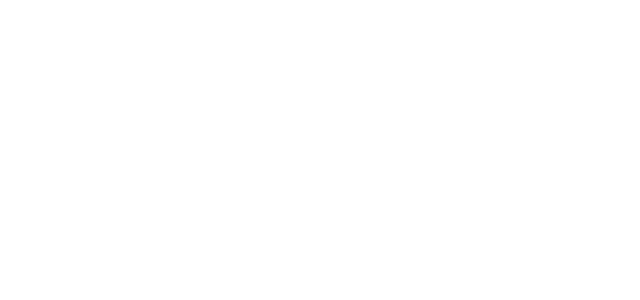
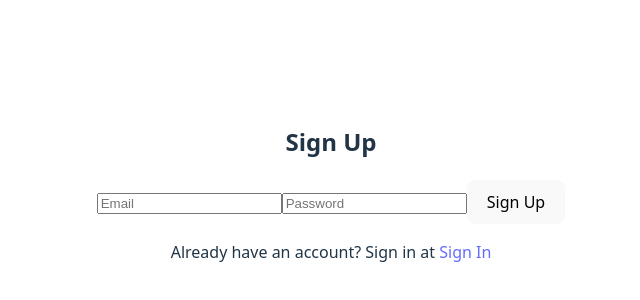
Before and after one commit to achurs/Academic-Sanction-Automation-System, a React (Vite) app: page /signup in a window 1280 px wide. Before the commit this address had no page. Shown: the part 208-508 px from the top of the page, without its empty margins (309-949 px from the left). Built offline with nearby package versions, Linux system fonts and the light colour scheme; no server answers.

Commit message:
implement authentication with Firebase, add sign in and sign up components, and integrate react-toastify for notifications

```diff
--- a/package.json
+++ b/package.json
@@ -13,7 +13,8 @@
     "firebase": "^12.6.0",
     "react": "^19.2.0",
     "react-dom": "^19.2.0",
-    "react-router-dom": "^7.9.6"
+    "react-router-dom": "^7.9.6",
+    "react-toastify": "^11.0.5"
   },
   "devDependencies": {
     "@eslint/js": "^9.39.1",
--- a/src/App.jsx
+++ b/src/App.jsx
@@ -1,11 +1,17 @@
 import { useState } from 'react'
 import './App.css'
+import { useAuth } from './components/AuthContext.jsx'
+import { Navigate } from 'react-router-dom'
+import Home from './components/Home.jsx'
+function App() {
+  const { currentUser } = useAuth()
 
-function App() {
-
+  if (!currentUser) {
+    return <Navigate to="/signin" />
+  }
   return (
     <>
-      <h1>Academic Sanction Automation System</h1>
+      <Home />
     </>
   )
 }
--- /dev/null
+++ b/src/components/AuthContext.jsx
@@ -0,0 +1,37 @@
+import { createContext,useContext,useEffect,useState } from "react";
+import { auth } from "../config/firebase.jsx";
+import { onAuthStateChanged,signOut } from "firebase/auth";
+
+const AuthContext = createContext();
+
+export function AuthProvider({ children }){
+    const [currentUser,setCurrentUser] = useState(null);
+    const [loading,setLoading] = useState(true);
+
+    useEffect(() => {
+        const unsubscribe = onAuthStateChanged(auth,(user) => {
+            setCurrentUser(user);
+            setLoading(false);
+        });
+        return unsubscribe;
+    },[]);
+
+    const logout = () => {
+        return signOut(auth);
+    };
+
+    const value = {
+        currentUser,
+        logout
+    };
+
+    return(
+        <AuthContext.Provider value={value}>
+            {!loading && children}
+        </AuthContext.Provider>
+    );
+}
+
+export function useAuth(){
+    return useContext(AuthContext);
+}
--- /dev/null
+++ b/src/components/Home.jsx
@@ -0,0 +1,12 @@
+import { useAuth } from "./AuthContext";
+function Home() {
+    const { currentUser, logout } = useAuth();
+  return (
+    <div>
+        <h1>Welcome to the Academic Sanction Automation System</h1>
+        <button onClick={logout}>Log Out</button>
+    </div>
+  );
+}
+
+export default Home;
--- /dev/null
+++ b/src/components/SignIn.jsx
@@ -0,0 +1,57 @@
+import { useState } from "react";
+import { auth } from "../config/firebase.jsx";
+import { signInWithEmailAndPassword } from "firebase/auth";
+import { Link } from "react-router-dom";
+import { ToastContainer,toast } from "react-toastify";
+import { Navigate } from "react-router-dom";
+function SignIn(){
+    const [email,setEmail] = useState("");
+    const [password,setPassword] = useState("");
+    const [redirect,setRedirect] = useState(false);
+
+    if(redirect){
+        return <Navigate to="/"/>
+    }
+    const handleSignIn = async (e) => {
+        e.preventDefault();
+        try {
+            const userCredential = await signInWithEmailAndPassword(auth, email, password);
+            const user = userCredential.user;
+            console.log("Signed in user:", user);
+            toast.success("Signed in successfully!");
+            setTimeout(() => {
+                setRedirect(true);
+            }, 2000);
+        } catch (error) {
+            console.error("Error signing in:", error);
+            toast.error("Failed to sign in. Please check your credentials.");
+            setRedirect(false);
+        }
+    };
+
+    return (
+        <div>
+            <h2>Sign In</h2>
+            <form onSubmit={handleSignIn}>
+                <input
+                    type="email"
+                    placeholder="Email"
+                    value={email}
+                    onChange={(e) => setEmail(e.target.value)}
+                />
+                <input
+                    type="password"
+                    placeholder="Password"
+                    value={password}
+                    onChange={(e) => setPassword(e.target.value)}
+                />
+                <button type="submit">Sign In</button>
+            </form>
+            <p>
+                New user? Sign up at <Link to="/signup">Sign Up</Link>
+            </p>
+            <ToastContainer />
+        </div>
+    );
+}
+export default SignIn;
--- /dev/null
+++ b/src/components/SignUp.jsx
@@ -0,0 +1,58 @@
+import { useState } from 'react';
+import { auth } from '../config/firebase.jsx';
+import { createUserWithEmailAndPassword } from 'firebase/auth';
+import { Link } from 'react-router-dom';
+import { ToastContainer, toast } from 'react-toastify';
+import { Navigate } from 'react-router-dom';
+function SignUp() {
+    const [email, setEmail] = useState('');
+    const [password, setPassword] = useState('');
+    const [redirect, setRedirect] = useState(false);
+
+    if (redirect) {
+        return <Navigate to="/signin" />;
+    }
+    const handleSignUp = async (e) => {
+        e.preventDefault();
+        try {
+            const userCredential = await createUserWithEmailAndPassword(auth, email, password);
+            const user = userCredential.user;
+            console.log('Signed up user:', user);
+            toast.success('Signed up successfully!');
+            setTimeout(() => {
+                setRedirect(true);
+            }, 2000);
+        } catch (error) {
+            console.error('Error signing up:', error);
+            toast.error('Failed to sign up. Please try again.');
+            setRedirect(false);
+        }
+    };
+
+    return (
+        <div>
+            <h2>Sign Up</h2>
+            <form onSubmit={handleSignUp}>
+                <input
+                    type="email"
+                    placeholder="Email"
+                    value={email}
+                    onChange={(e) => setEmail(e.target.value)}
+                />
+                <input
+                    type="password"
+                    placeholder="Password"
+                    value={password}
+                    onChange={(e) => setPassword(e.target.value)}
+                />
+                <button type="submit">Sign Up</button>
+            </form>
+            <p>
+                Already have an account? Sign in at <Link to="/signin">Sign In</Link>
+            </p>
+            <ToastContainer />
+        </div>
+    );
+}
+
+export default SignUp;
--- a/src/config/firebase.jsx
+++ b/src/config/firebase.jsx
@@ -1,5 +1,6 @@
 import { initializeApp } from "firebase/app";
 import { getAnalytics } from "firebase/analytics";
+import { getAuth } from "firebase/auth";
 
 const firebaseConfig = {
   apiKey: "AIzaSyDfAiekC8evqpazRAFCHPl_SbCvC8uxZ1o",
@@ -13,5 +14,6 @@
 
 const app = initializeApp(firebaseConfig);
 const analytics = getAnalytics(app);
+const auth = getAuth(app);
 
-export {app,analytics};
+export {app,analytics,auth};
--- a/src/main.jsx
+++ b/src/main.jsx
@@ -3,13 +3,20 @@
 import './index.css'
 import App from './App.jsx'
 import { BrowserRouter,Route,Routes } from 'react-router-dom'
+import { AuthProvider } from './components/AuthContext.jsx'
+import SignUp from './components/SignUp.jsx'
+import SignIn from './components/SignIn.jsx'
 
 createRoot(document.getElementById('root')).render(
   <StrictMode>
-    <BrowserRouter>
-      <Routes>
-        <Route path='/' element={<App/>}/>
-      </Routes>
-    </BrowserRouter>
+    <AuthProvider>
+      <BrowserRouter>
+        <Routes>
+          <Route path="/" element={<App />} />
+          <Route path="/signup" element={<SignUp />} />
+          <Route path="/signin" element={<SignIn />} />
+        </Routes>
+      </BrowserRouter>
+    </AuthProvider>
   </StrictMode>,
 )
```
Also changed, not shown: 1 other file (tests, documents, lock files or other folders).
